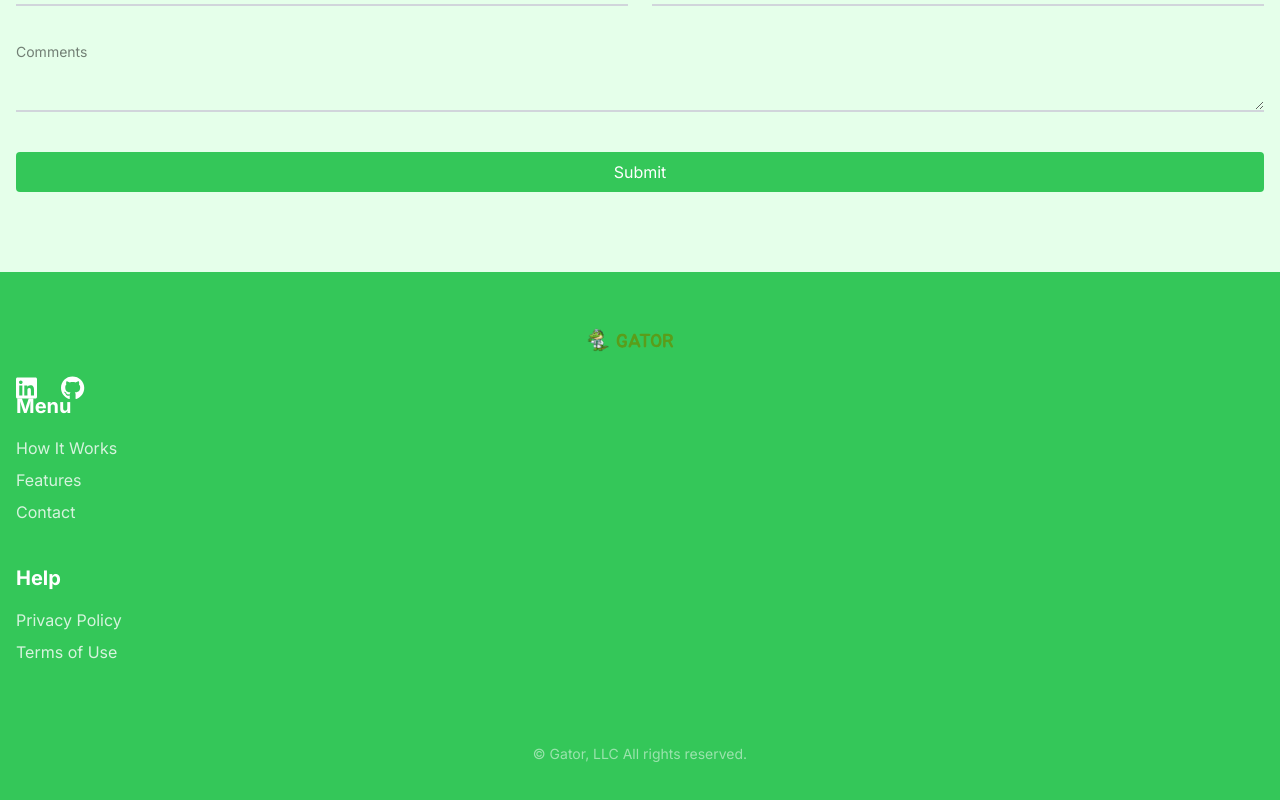
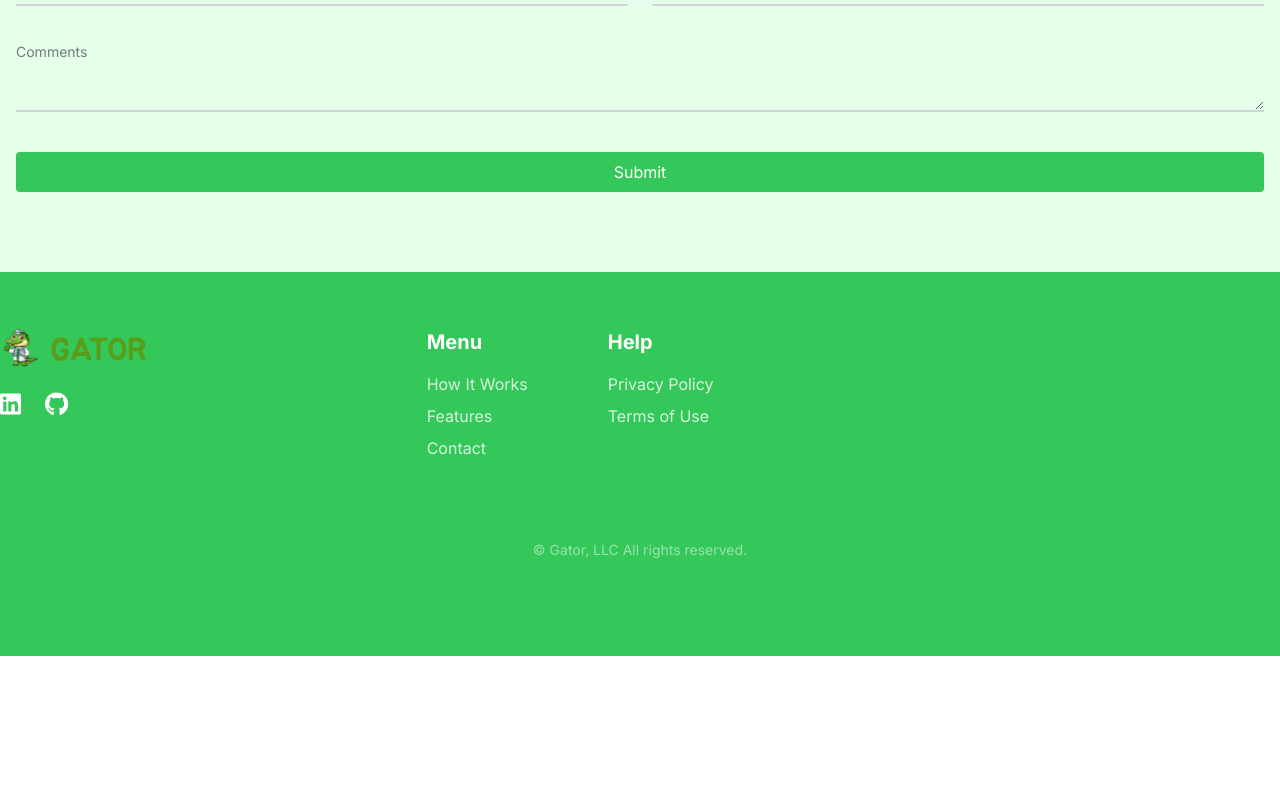
Before and after one commit to gator/gator, a Next.js app: page / in a window 1280 px wide. Shown: the part 5667-6467 px from the top of the page. After the commit the page ends 6323 px from the top, so only its background shows below. Built offline with nearby package versions, Linux system fonts and the light colour scheme.

Commit message:
Refactor footer component layout

```diff
--- a/components/footer.tsx
+++ b/components/footer.tsx
@@ -5,11 +5,12 @@ import { FontAwesomeIcon } from '@fortawesome/react-fontawesome'
 
 const Footer: FC = () => {
   return (
-    <footer className='bg-[#34c759] text-white pt-14 pb-24 px-4'>
-      <div className='flex mb-10 sm:flex-col sm:mb-0'>
+    <footer className='bg-[#34c759] text-white pt-14 pb-24'>
+      <div className='sm:flex'>
+        <div className='flex items-start mb-10 sm:flex-col sm:mb-0 sm:w-2/6'>
           <img
             src='/images/logo_banner.svg'
-          className='w-auto h-10 mb-4 mr-4 sm:h-6 sm:rm-0'
+            className='w-auto h-10 mb-4 mr-4 sm:h-10 sm:rm-0'
           />
           <div className='space-x-6'>
             <Link
@@ -39,7 +40,7 @@ const Footer: FC = () => {
           </div>
         </div>
 
-      <div className='space-y-10'>
+        <div className='space-y-10 sm:space-y-0 sm:flex sm:space-x-20'>
           <div>
             <h1 className='mb-4 text-xl font-bold'>Menu</h1>
             <ul className='space-y-2 opacity-80'>
@@ -66,6 +67,7 @@ const Footer: FC = () => {
             </ul>
           </div>
         </div>
+      </div>
 
       <p className='mt-20 text-sm text-center opacity-50'>
         &copy; Gator, LLC All rights reserved.
```
Lines whose indentation alone changed are shown as unchanged.
